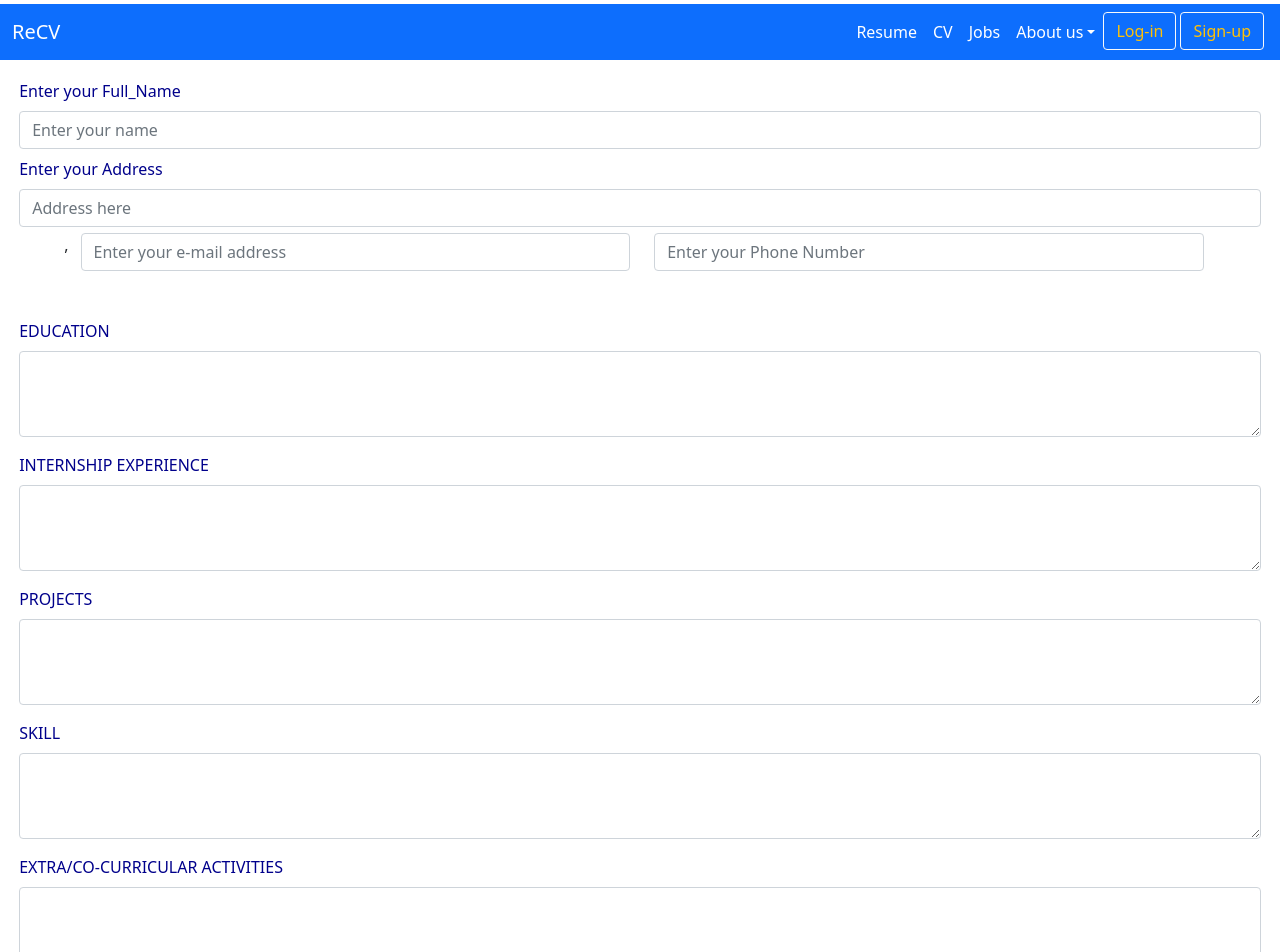
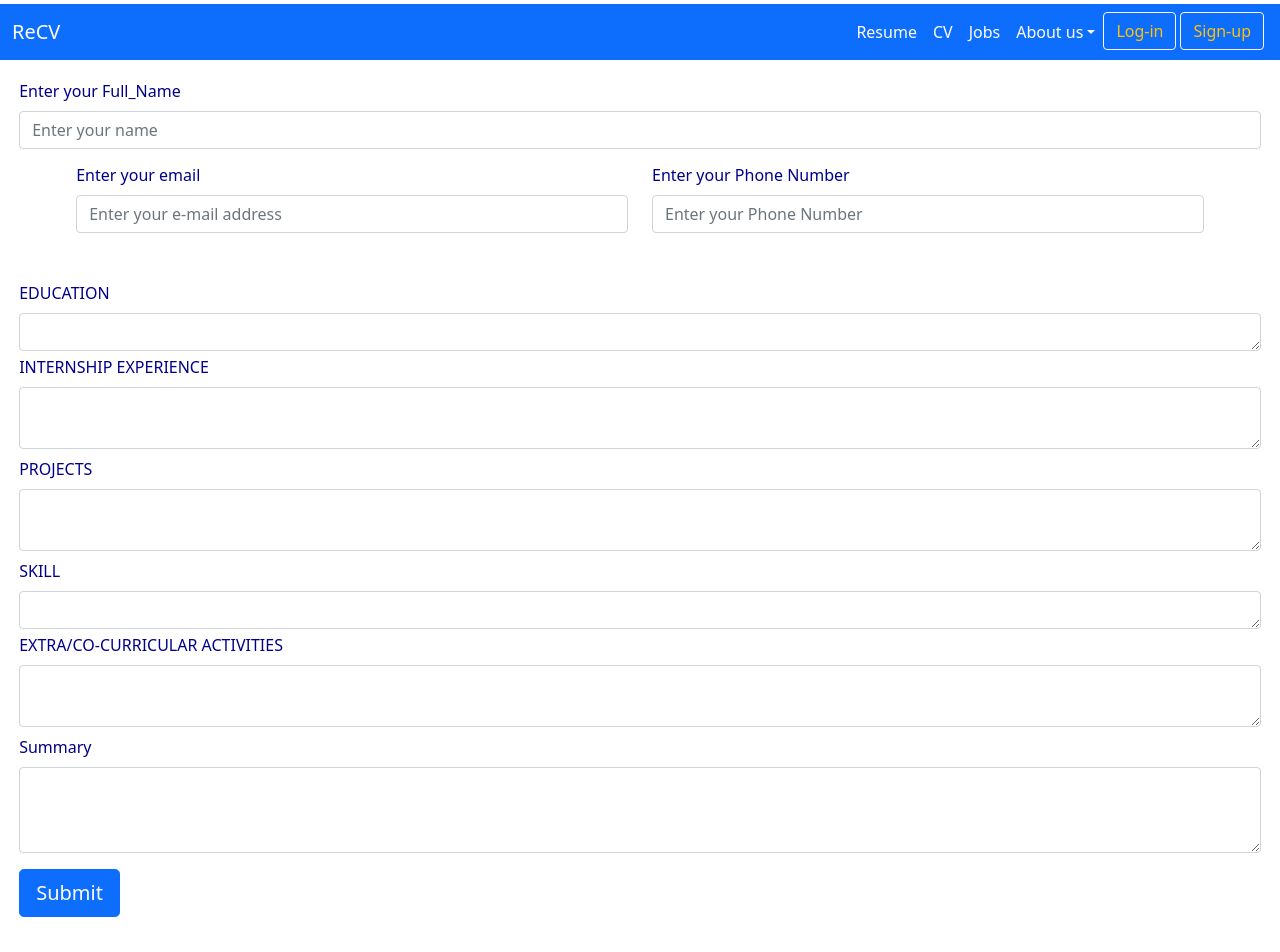
Before and after one commit to HarshitRaghav55/ReCV, a React (Create React App) app in the folder application/: page /Information in a window 1280 px wide. Shown: the top 952 px of the page. Built offline with nearby package versions, Linux system fonts and the light colour scheme.

Commit message:
used props and hooks for data

```diff
--- a/application/package.json
+++ b/application/package.json
@@ -10,12 +10,14 @@
     "@types/node": "^12.20.37",
     "@types/react": "^17.0.34",
     "@types/react-dom": "^17.0.11",
+    "@types/react-pdf": "^5.0.9",
     "bootstrap": "^5.1.3",
     "react": "^17.0.2",
     "react-bootstrap": "^2.0.2",
     "react-dom": "^17.0.2",
     "react-router-dom": "^6.0.2",
     "react-scripts": "4.0.3",
+    "react-to-pdf": "0.0.14",
     "typescript": "^4.4.4",
     "web-vitals": "^1.0.1"
   },
--- a/application/src/Resume_Templates/Information.tsx
+++ b/application/src/Resume_Templates/Information.tsx
@@ -1,28 +1,71 @@
 import React, { useState } from 'react';
 import { Form } from 'react-bootstrap';
 import 'bootstrap/dist/css/bootstrap.min.css';
-import { Container, Row, Col} from 'react-bootstrap';
+import { Container, Row, Col } from 'react-bootstrap';
+import Header from '../Header/Header';
+import InternshalaResume from './InternshalaResume';
 
 
 const Information = () => {
-    const [name,setName]=useState("");
-    // const [email,setEmail] = useState("");
+
+
+    const [name, setName] = useState("");
+    const [email, setEmail] = useState("");
+    const [mobileNumber, setMobileNumber] = useState<number>();
+    const [education1, setEducation1] = useState("");
+    const [education2, setEducation2] = useState("");
+    const [education3, setEducation3] = useState("");
+    const [education4, setEducation4] = useState("");
+    const [internship, setInternship] = useState("");
+    const [project1, setProject1] = useState("");
+    const [skill, setSkill] = useState("");
+    const [summary, setSummary] = useState("");
+    const [extraCurricular, setExtraCurricular] = useState("");
+    // function submit (e : any){
+    //     if(name == null|| email == null || education1 == null || skill == null || summary == null){
+    //         alert('All * feilds are required');
+    //         e.preventDefault();
+    //         return false;
+    //     }
+    //     else{
+    //         const formSubmitted = true;
+    //         return formSubmitted;
+    //     }
+    // }
+    const [formSubmitted, setFormSubmitted] = useState(false);
+    const submit = (e: any) => {
+        if (name == null || email == null || education1 == null || skill == null || summary == null) {
+            alert('All * feilds are required');
+            e.preventDefault()
+        }
+        else {
+            setFormSubmitted(true);
+        }
+    }
     return (
+
         <React.Fragment>
+            {/* <Header /> */}
+            {!formSubmitted ?
+                <>
                     <div>
                         <Form style={{ margin: '1%', padding: "0.5%" }}>
                             <Form.Group className="mb-2" controlId="formGeneralInformation">
-                        <Form.Label style={{color:'darkblue'}}>Enter your Full_Name</Form.Label>
-                        <Form.Control className="mb-2"type="text" placeholder="Enter your name" />
-                        <Form.Label style={{color:'darkblue'}}>Enter your Address</Form.Label>
-                        <Form.Control type="text" placeholder="Address here" />
-                        <Container style={{padding:"0.5%"}}>
-                            <Row>,
+                                <Form.Label style={{ color: 'darkblue' }}>Enter your Full_Name</Form.Label>
+                                <Form.Control className="mb-2" type="text" value={name} onChange={event => setName(event.target.value)}
+                                    placeholder="Enter your name" />
+
+
+
+                                <Container style={{ padding: "0.5%" }}>
+                                    <Row>
                                         <Col lg >
-                                <Form.Control className="mb-2" type="email" placeholder="Enter your e-mail address" />
+                                            <Form.Label style={{ color: 'darkblue' }}>Enter your email</Form.Label>
+                                            <Form.Control className="mb-2" type="email" value={email} onChange={event => setEmail(event.target.value)} placeholder="Enter your e-mail address" />
                                         </Col>
                                         <Col lg>
-                                <Form.Control className="mb-2" type="email" placeholder="Enter your Phone Number" />
+                                            <Form.Label style={{ color: 'darkblue' }}>Enter your Phone Number</Form.Label>
+                                            <Form.Control className="mb-2" type="number" value = {mobileNumber} onChange={event => setMobileNumber(parseInt(event.target.value))} placeholder="Enter your Phone Number" />
                                         </Col>
                                     </Row>
                                 </Container>
@@ -31,45 +74,54 @@ const Information = () => {
                     </div>
                     <div style={{ margin: '1%', padding: "0.5%" }}>
                         <Form >
-                    <Form.Group className="mb-3" controlId="exampleForm.ControlTextarea1">
-                        <Form.Label style={{color:'darkblue'}}>EDUCATION</Form.Label>
-                        <Form.Control as="textarea" rows={3} />
+                            <Form.Group className="mb-1" controlId="exampleForm.ControlTextarea1">
+                                <Form.Label style={{ color: 'darkblue' }}>EDUCATION</Form.Label>
+                                <Form.Control as="textarea" value={education1} onChange={event => setEducation1(event.target.value)} rows={1} />
+                            </Form.Group>
+                        </Form>
+                        <Form >
+                            <Form.Group className="mb-2" controlId="exampleForm.ControlTextarea1">
+                                <Form.Label style={{ color: 'darkblue' }}>INTERNSHIP EXPERIENCE</Form.Label>
+                                <Form.Control as="textarea" value={internship} onChange={event => setInternship(event.target.value)} rows={2} />
+                            </Form.Group>
+                        </Form>
+                        <Form >
+                            <Form.Group className="mb-2" controlId="exampleForm.ControlTextarea1">
+                                <Form.Label style={{ color: 'darkblue' }}>PROJECTS</Form.Label>
+                                <Form.Control as="textarea" value={project1} onChange={event => setProject1(event.target.value)} rows={2} />
+                            </Form.Group>
+                        </Form>
+                        <Form >
+                            <Form.Group className="mb-1" controlId="exampleForm.ControlTextarea1">
+                                <Form.Label style={{ color: 'darkblue' }}>SKILL</Form.Label>
+                                <Form.Control as="textarea" value={skill} onChange={event => setSkill(event.target.value)} rows={1} />
+                            </Form.Group>
+                        </Form>
+                        <Form >
+                            <Form.Group className="mb-2" controlId="exampleForm.ControlTextarea1">
+                                <Form.Label style={{ color: 'darkblue' }}>EXTRA/CO-CURRICULAR ACTIVITIES</Form.Label>
+                                <Form.Control as="textarea" value={extraCurricular} onChange={event => setExtraCurricular(event.target.value)} rows={2} />
                             </Form.Group>
                         </Form>
                         <Form >
                             <Form.Group className="mb-3" controlId="exampleForm.ControlTextarea1">
-                        <Form.Label style={{color:'darkblue'}}>INTERNSHIP EXPERIENCE</Form.Label>
-                        <Form.Control as="textarea" rows={3} />
+                                <Form.Label style={{ color: 'darkblue' }}>Summary</Form.Label>
+                                <Form.Control as="textarea" value={summary} onChange={event => setSummary(event.target.value)} rows={3} />
                             </Form.Group>
                         </Form>
-                <Form >
-                    <Form.Group className="mb-3" controlId="exampleForm.ControlTextarea1">
-                        <Form.Label style={{color:'darkblue'}}>PROJECTS</Form.Label>
-                        <Form.Control as="textarea" rows={3} />
-                    </Form.Group>
-                </Form>
-                <Form >
-                    <Form.Group className="mb-3" controlId="exampleForm.ControlTextarea1">
-                        <Form.Label style={{color:'darkblue'}}>SKILL</Form.Label>
-                        <Form.Control as="textarea" rows={3} />
-                    </Form.Group>
-                </Form>
-                <Form >
-                    <Form.Group className="mb-3" controlId="exampleForm.ControlTextarea1">
-                        <Form.Label style={{color:'darkblue'}}>EXTRA/CO-CURRICULAR ACTIVITIES</Form.Label>
-                        <Form.Control as="textarea" rows={3} />
-                    </Form.Group>
-                </Form>
-                <Form >
-                    <Form.Group className="mb-3" controlId="exampleForm.ControlTextarea1">
-                        <Form.Label style={{color:'darkblue'}}>DECLARATTION</Form.Label>
-                        <Form.Control as="textarea" rows={3} />
-                    </Form.Group>
-                </Form>
+                        <div className="form-group">
+                            <button type="button" onClick={submit} className="btn btn-primary btn-lg">Submit</button>
                         </div>
+                    </div>
+                </>
 
+
+                : <InternshalaResume name={name} email={email} />
+
+            }
         </React.Fragment>
+    );
 
-    );
+
 }
 export default Information;
--- a/application/src/Resume_Templates/InternshalaResume.tsx
+++ b/application/src/Resume_Templates/InternshalaResume.tsx
@@ -2,16 +2,22 @@ import React from "react";
 import 'bootstrap/dist/css/bootstrap.min.css';
 import { Container, Row, Col } from "react-bootstrap";
 import styles from './appStyles.module.css'
-const InternshalaResume = () => {
+type Props = {
+    name: String,
+    email: String
+};
+const ref = React.createRef();
+const InternshalaResume = (props: Props) => {
     return (
         <React.Fragment>
+
             <Container>
-                <div className='conatiner' style={{margin:"4%"}}>
+                <div className='conatiner' style={{ margin: "4%" }}>
                     <Row className="mb-1">
                         <Col>
                             <div className='header'>
                                 <div className='name'>
-                                    <h2 style={{ textDecorationLine: 'underline', textDecorationColor: 'aquamarine' }}>HARSHIT RAGHAV</h2>
+                                    <h2 style={{ textDecorationLine: 'underline', textDecorationColor: 'aquamarine' }}>{props.name}</h2>
                                 </div>
                             </div>
                         </Col>
@@ -22,12 +28,12 @@ const InternshalaResume = () => {
                                 <p style={{ display: 'flex', justifyContent: 'right', alignItems: 'right', margin: '0' }}>Mathura</p>
                             </div>
                         </Col>
-                        <hr  style={{
-                        color: 'black',
-                        backgroundColor: 'green',
-                        height: .5,
-                        borderColor : '#000000'
-                        }}/>
+                        <hr style={{
+                            color: 'black',
+                            backgroundColor: 'green',
+                            height: .5,
+                            borderColor: '#000000'
+                        }} />
                     </Row>
 
                     <div className="information">
@@ -64,8 +70,8 @@ const InternshalaResume = () => {
                                 <div>
                                     <h5>Internships & Job Preparation</h5>
                                     <p>Internshala Trainings, Online</p>
-                                    <p style={{margin:'0'}}>Jun 2021-Jul 2021</p>
-                                    <p style={{margin:'1'}}>Sucessfully complete a four weeks online certified trainig on
+                                    <p style={{ margin: '0' }}>Jun 2021-Jul 2021</p>
+                                    <p style={{ margin: '1' }}>Sucessfully complete a four weeks online certified trainig on
                                         Internships & Job Preparation. The training consisted of Getting
                                         Started with the Job Hunt, Building up your Gears and Going at the
                                         Front Modules. In the final assessment, I scored 80% marks.
@@ -105,7 +111,9 @@ const InternshalaResume = () => {
                     </div>
                 </div>
             </Container >
+
         </React.Fragment >
+
     );
 }
 
```
Also changed, not shown: 1 other file (tests, documents, lock files or other folders). Lines whose indentation alone changed are shown as unchanged.
